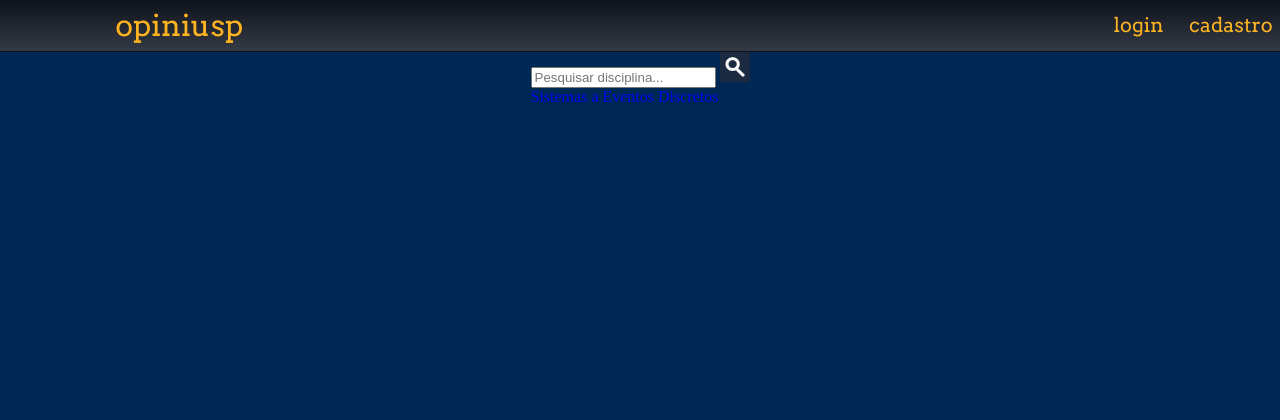
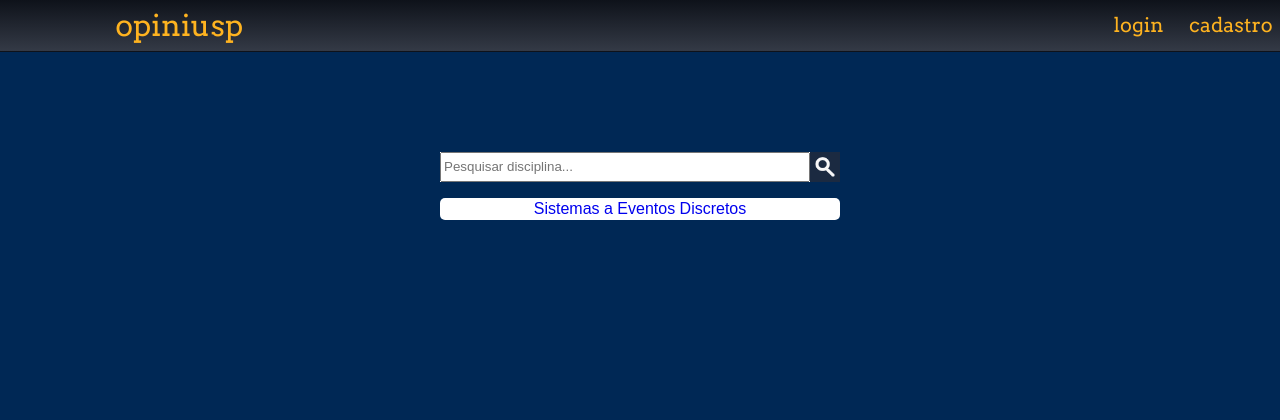
Before and after one commit to LuiFerreiraD/USPavalia, a Django app: page / in a window 1280 px wide. Shown: the top 420 px of the page. Before the commit the page ends 102 px from the top, so only its background shows below. Run offline with Django 3.2, Linux system fonts and the light colour scheme; data comes from the database, SQL or seed files in the repository; both versions use the stored data as it was after the commit.

Commit message:
barra de pesquisa atualizada

```diff
--- a/main/static/css/main.css
+++ b/main/static/css/main.css
@@ -467,10 +467,8 @@ button{
   text-align: start;
   margin-left: auto;
 }
-<<<<<<< HEAD
 /*COMENTARIOS*/
 /*BUSCA*/
-=======
 
 /*-------------------------------------------------------PAGINA DA DISCIPLINA-------------------------------------------*/
 
@@ -478,10 +476,10 @@ button{
   height: 100vh;
 }
 
->>>>>>> e53c602801bf8a519b2a8edc452c0ebe1f8c419b
 .busca {
   height: 30px;
   width: 400px;
+  margin-top: 100px;
   display: flex;
   flex-direction: row;
   background-color: white;
@@ -502,6 +500,21 @@ button{
   background-color: var(--oxfordblue);
   padding: 5px 5px;
   cursor: pointer;
+}
+
+.card-materia {
+  display: flex;
+  flex-direction: column;
+  align-items: center;
+  margin: 1rem auto;
+  box-shadow: 0 3px 7px -1px rgba(#000, .1);
+  margin-bottom: 1.6%;
+  background: #fff;
+  line-height: 1.4;
+  font-family: sans-serif;
+  border-radius: 5px;
+  overflow: hidden;
+  z-index: 0;
 }
 
 h1 {
```
Also changed, not shown: db.sqlite3.
